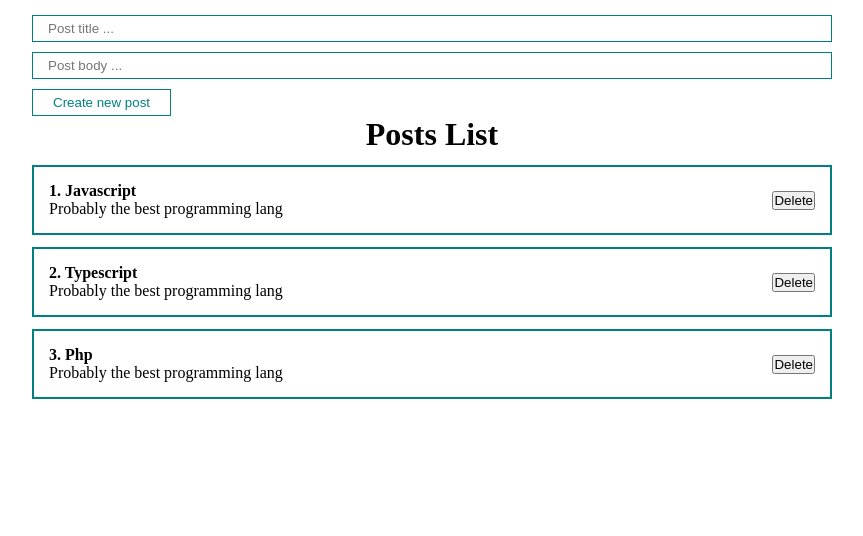
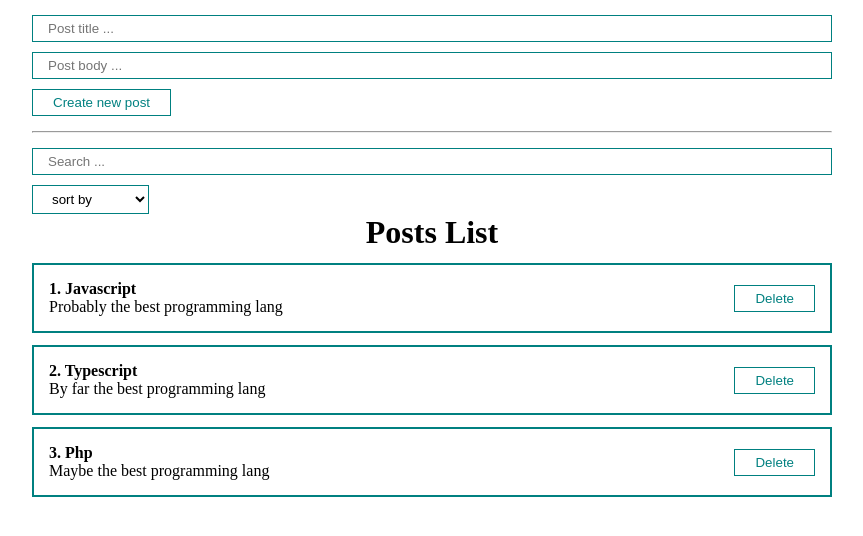
Before and after one commit to vitalii-minchuk/react-practic, a React (Create React App) app: page / in a window 1280 px wide. Shown: the top 536 px of the page, without its empty margins (208-1071 px from the left). Built offline with nearby package versions, Linux system fonts and the light colour scheme.

Commit message:
PostFilter, search

```diff
--- a/src/App.js
+++ /dev/null
@@ -1,43 +0,0 @@
-import React, { useState } from "react"
-import PostList from "./components/PostList"
-import MyButton from "./components/UI/button/MyButton"
-import MyInput from "./components/UI/input/MyInput"
-
-const App = () => {
-  const [posts, setPosts1] = useState([
-    {id: 1, title: "Javascript", body: "Probably the best programming lang"},
-    {id: 2, title: "Typescript", body: "Probably the best programming lang"},
-    {id: 3, title: "Php", body: "Probably the best programming lang"}
-  ])
-
-  const [post, setPost] = useState({ title: "", body: "" })
-
-  const addNewPost = (e) => {
-    e.preventDefault()
-    setPosts1((prev) => [...prev, {...post, id: Date.now()}])
-    setPost({title: "", body: ""})
-  }
-
-  return (
-    <div className="App">
-      <form>
-        <MyInput
-          value={post.title}
-          onChange={(e) => setPost({...post, title: e.target.value})}
-          type="text"
-          placeholder="Post title ..."
-        />
-        <MyInput
-          value={post.body}
-          onChange={(e) => setPost({...post, body: e.target.value})}
-          type="text"
-          placeholder="Post body ..."
-        />
-        <MyButton onClick={addNewPost} >Create new post</MyButton>
-      </form>
-      <PostList posts={posts} title={"Posts List"} />
-    </div>
-  )
-}
-
-export default App
--- /dev/null
+++ b/src/App.jsx
@@ -0,0 +1,49 @@
+import React, { useMemo, useState } from "react"
+import PostFilter from "./components/PostFilter"
+import PostForm from "./components/PostForm"
+import PostList from "./components/PostList"
+
+const App = () => {
+  const [posts, setPosts] = useState([
+    {id: 1, title: "Javascript", body: "Probably the best programming lang"},
+    {id: 2, title: "Typescript", body: "By far the best programming lang"},
+    {id: 3, title: "Php", body: "Maybe the best programming lang"}
+  ])
+
+  const [filter, setFilter] = useState({sort: "", query: ""})
+
+  const sortedPosts = useMemo(() => {
+    if(filter.sort) {
+      return [...posts].sort((a, b) => a[filter.sort].localeCompare(b[filter.sort]))
+    }
+    return posts
+  }, [posts, filter.sort])
+
+  const sortedAndSearchedPosts = useMemo(() => {
+    return sortedPosts.filter(post => post.title.toLowerCase().includes(filter.query.toLowerCase()))
+  }, [filter.query, sortedPosts])
+
+  const createPost = (newPost) => {
+    setPosts((prev) => [...prev, newPost])
+  }
+
+  const removePost = (id) => {
+    setPosts((prev) => prev.filter(el => el.id !== id))
+  }
+
+  return (
+    <div className="App">
+      <PostForm createPost={createPost} />
+      <hr style={{margin: "15px 0"}} />
+      <PostFilter filter={filter} setFilter={setFilter} />
+      {sortedAndSearchedPosts.length
+        ?
+        <PostList removePost={removePost} posts={sortedAndSearchedPosts} title={"Posts List"} />
+        :
+        <h1 style={{textAlign: "center"}}>List is empty</h1>
+      }
+    </div>
+  )
+}
+
+export default App
--- /dev/null
+++ b/src/components/PostFilter.jsx
@@ -0,0 +1,26 @@
+import React from "react"
+import MyInput from "./UI/input/MyInput"
+import MySelect from "./UI/select/MySelect"
+
+const PostFilter = ({ filter, setFilter }) => {
+  return (
+    <>
+      <MyInput
+        value={filter.query}
+        onChange={e => setFilter({...filter, query: e.target.value})}
+        placeholder="Search ..."
+      />
+      <MySelect
+        value={filter.sort}
+        onChange={(selectedSort) =>  setFilter({...filter, sort: selectedSort})}
+        defaultValue="sort by"
+        options={[
+          { value: "title", name: "title" },
+          { value: "body", name: "description" }
+        ]}
+      />
+    </>
+  )
+}
+
+export default PostFilter
--- /dev/null
+++ b/src/components/PostForm.jsx
@@ -0,0 +1,33 @@
+import React, { useState } from "react"
+import MyInput from "./UI/input/MyInput"
+import MyButton from "./UI/button/MyButton"
+
+const PostForm = ({createPost}) => {
+  const [post, setPost] = useState({ title: "", body: "" })
+
+  const addNewPost = (e) => {
+    e.preventDefault()
+    const newPost = {...post, id: Date.now()}
+    createPost(newPost)
+    setPost({title: "", body: ""})
+  }
+
+  return (
+    <form>
+      <MyInput
+        value={post.title}
+        onChange={(e) => setPost({ ...post, title: e.target.value })}
+        type="text"
+        placeholder="Post title ..."
+      />
+      <MyInput
+        value={post.body}
+        onChange={(e) => setPost({ ...post, body: e.target.value })}
+        type="text"
+        placeholder="Post body ..."
+      />
+      <MyButton onClick={addNewPost} >Create new post</MyButton>
+    </form>
+  )
+}
+export default PostForm
--- a/src/components/PostItem.jsx
+++ b/src/components/PostItem.jsx
@@ -1,6 +1,7 @@
 import React from "react"
+import MyButton from "./UI/button/MyButton"
 
-const PostItem = ({post, index}) => {
+const PostItem = ({post, index, removePost}) => {
   return (
     <>
       <div className="post">
@@ -9,7 +10,7 @@
           <p>{post.body}</p>
         </div>
         <div className="post__btns">
-          <button>Delete</button>
+          <MyButton onClick={() => removePost(post.id)}>Delete</MyButton>
         </div>
       </div>
     </>
--- a/src/components/PostList.jsx
+++ b/src/components/PostList.jsx
@@ -1,12 +1,12 @@
 import React from "react"
 import PostItem from "../components/PostItem"
 
-const PostList = ({posts, title}) => {
+const PostList = ({posts, title, removePost}) => {
   return (
     <>
       <h1 style={{textAlign: "center"}}>{title}</h1>
       {posts.map((post, index) =>
-        <PostItem key={post.id} post={post} index={index +1} />
+        <PostItem removePost={removePost} key={post.id} post={post} index={index +1} />
       )}
     </>
   )
--- /dev/null
+++ b/src/components/UI/select/MySelect.jsx
@@ -0,0 +1,20 @@
+import React from "react"
+import s from "./MySelect.module.css"
+
+const MySelect = ({ options, defaultValue,value, onChange }) => {
+  return (
+    <select
+      className={s.mySelect}
+      value={value}
+      onChange={event => onChange(event.target.value)}
+      >
+      <option disabled value="">{defaultValue}</option>
+      {options.map(option =>
+        <option key={option.value} value={option.value}>
+          {option.name}
+        </option>
+      )}
+    </select>
+  )
+}
+export default MySelect
--- /dev/null
+++ b/src/components/UI/select/MySelect.module.css
@@ -0,0 +1,7 @@
+.mySelect {
+  padding: 5px 15px;
+  background-color: transparent;
+  border: 1px solid teal;
+  cursor: pointer;
+  outline: none;
+}
```
